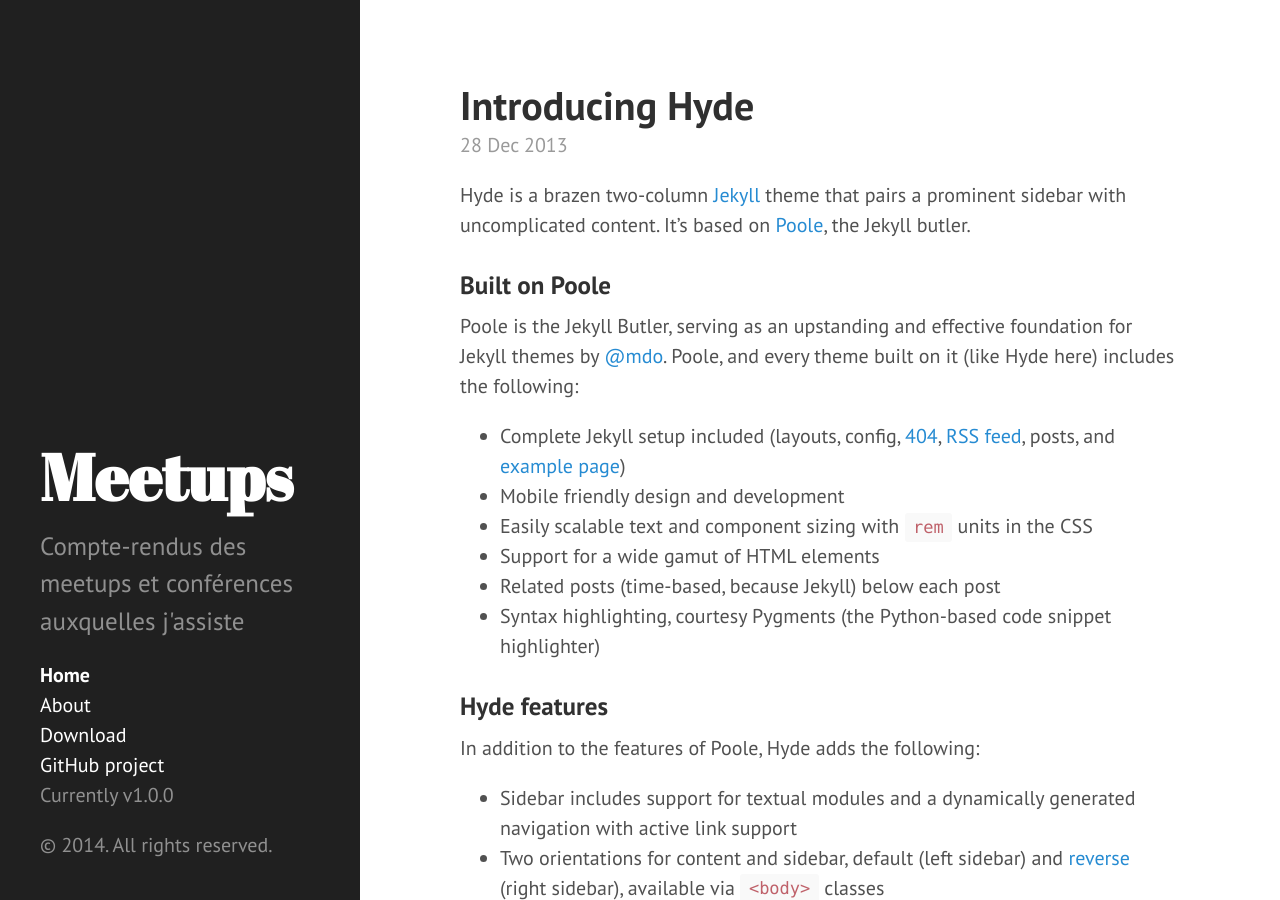
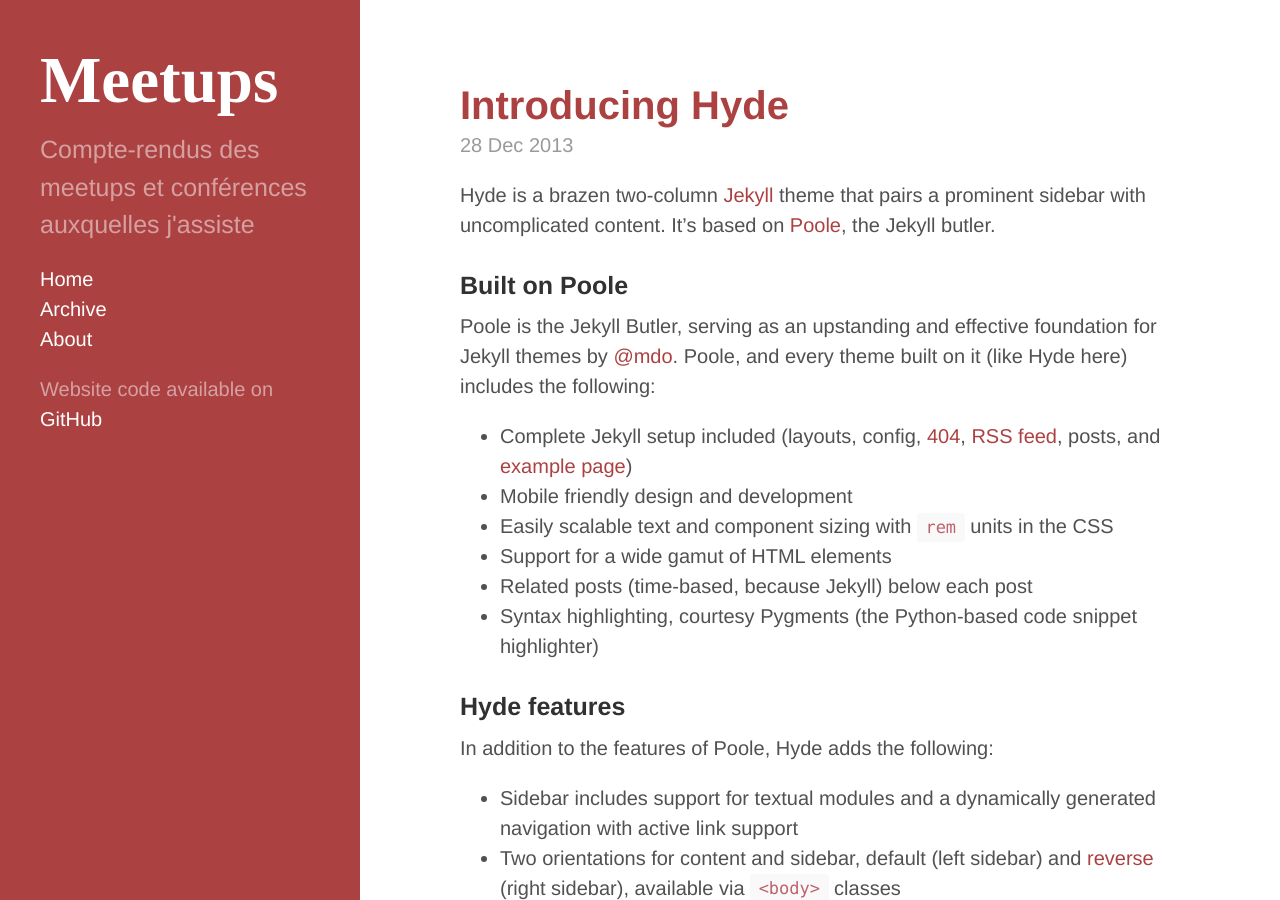
Before and after one commit to pixelastic/meetups.pixelastic.com, a Jekyll site: the page built from index.html, in a window 1280 px wide and 900 px high. Built offline with Jekyll 4.4.1, drawn with Linux system fonts in a browser that asks for light colours; Markdown is read by kramdown in place of the engine named in the settings; the list of posts is cut into pages by our own code.

Commit message:
Adding main layout.

```diff
--- a/_layouts/default.html
+++ b/_layouts/default.html
@@ -1,15 +1,54 @@
-<!DOCTYPE html>
-<html xmlns="http://www.w3.org/1999/xhtml" xml:lang="en" lang="en-us">
+<!doctype html>
+<html class="no-js" lang="en-us">
 
-  {% include head.html %}
+<head>
+  <meta charset="utf-8">
+  <meta http-equiv="X-UA-Compatible" content="IE=edge">
+  <title>
+    {% if page.id == "index" %} {{ site.title }} {% else %} {{ page.title }} - {{ site.title }} {% endif %}
+  </title>
+  <meta name="description" content="{{ site.description }}">
+  <meta name="viewport" content="width=device-width, initial-scale=1.0, maximum-scale=1">
 
-  <body>
+  <link rel="stylesheet" href="/public/css/poole.css">
+  <link rel="stylesheet" href="/public/css/syntax.css">
+  <link rel="stylesheet" href="/public/css/hyde.css">
+  <link rel="stylesheet" href="/public/css/meetups.css">
 
-    {% include sidebar.html %}
+  <link rel="apple-touch-icon-precomposed" sizes="144x144" href="/public/apple-touch-icon-144-precomposed.png">
+  <link rel="shortcut icon" href="/favicon.ico">
 
-    <div class="content container">
-      {{ content }}
+  <link rel="alternate" type="application/rss+xml" title="RSS" href="/atom.xml">
+</head>
+
+<body class="layout theme-base-08">
+  <div class="sidebar">
+    <div class="container">
+      <div class="sidebar-about">
+        <h1><a href="/index.html">{{ site.title }}</a></h1>
+        <p class="lead">{{ site.description }}</p>
+      </div>
+
+      <ul class="sidebar-nav">
+        <li class="sidebar-nav-item{% if page.id == " index " %} active{% endif %}">
+          <a href="/">Home</a>
+        </li>
+        <li class="sidebar-nav-item{% if page.id == " archive " %} active{% endif %}">
+          <a href="/archive/">Archive</a>
+        </li>
+        <li class="sidebar-nav-item{% if page.id == " about " %} active{% endif %}">
+          <a href="/about/">About</a>
+        </li>
+      </ul>
+      <div class="sidebar-footer">Website code available on <a href="{{ site.github.repo }}">GitHub</a>
+      </div>
     </div>
+  </div>
 
-  </body>
+  <div class="content container">
+    {{ content }}
+  </div>
+
+</body>
+
 </html>
```
